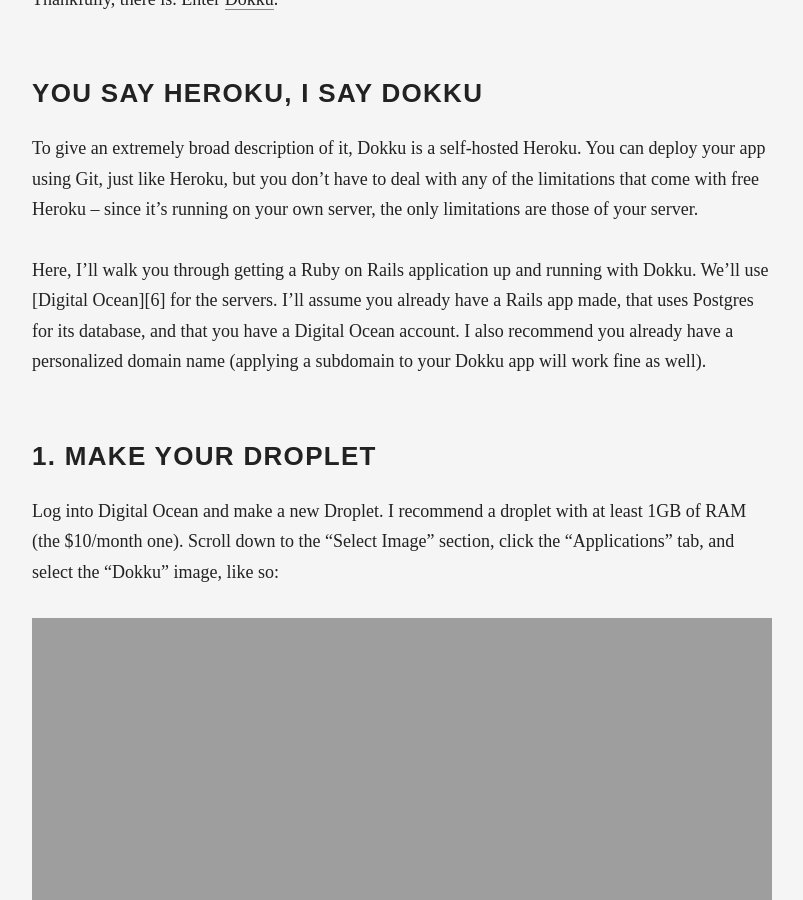
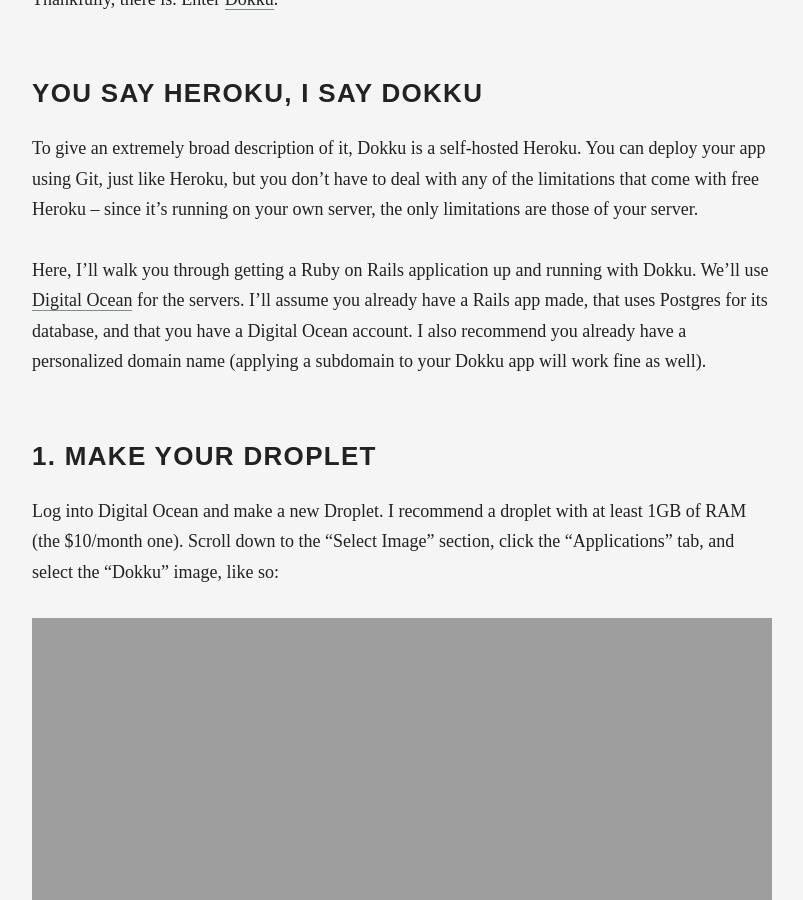
Before and after one commit to danvisintainer/jekyll-danvisintainer, a Jekyll site: the page built from _posts/2015-04-25-using-digital-ocean-and-dokku-for-easier-rails-app-deploys.md, in a window 1280 px wide and 900 px high, scrolled down 653 px. Shown: the whole window, without its empty margins (238-1041 px from the left). Built offline with Jekyll 4.4.1, drawn with Linux system fonts in a browser that asks for light colours; nearby versions of some CDN libraries; some of the changed lines change nothing that is shown; some of the changed text lies outside the part shown.

Commit message:
remove orphaned links

```diff
--- a/_posts/2015-04-25-using-digital-ocean-and-dokku-for-easier-rails-app-deploys.md
+++ b/_posts/2015-04-25-using-digital-ocean-and-dokku-for-easier-rails-app-deploys.md
@@ -19,7 +19,7 @@
 
 To give an extremely broad description of it, Dokku is a self-hosted Heroku. You can deploy your app using Git, just like Heroku, but you don’t have to deal with any of the limitations that come with free Heroku &#8211; since it’s running on your own server, the only limitations are those of your server.
 
-Here, I’ll walk you through getting a Ruby on Rails application up and running with Dokku. We’ll use [Digital Ocean][6] for the servers. I’ll assume you already have a Rails app made, that uses Postgres for its database, and that you have a Digital Ocean account. I also recommend you already have a personalized domain name (applying a subdomain to your Dokku app will work fine as well).
+Here, I’ll walk you through getting a Ruby on Rails application up and running with Dokku. We’ll use [Digital Ocean](http://www.digitalocean.com) for the servers. I’ll assume you already have a Rails app made, that uses Postgres for its database, and that you have a Digital Ocean account. I also recommend you already have a personalized domain name (applying a subdomain to your Dokku app will work fine as well).
 
 ## 1. Make your Droplet
 
@@ -107,8 +107,3 @@
 ## 6. Enjoy
 
 That should be all you need to get your app working on Dokku! You can now enjoy easier, simpler deploys, automatically-installed Rails gems, with no database or file limitations to be found.
-
- [1]: http://markytwit.herokuapp.com
- [2]: http://colorfulnyc.herokuapp.com
- [4]:
- [6]: http://www.digitalocean.com
```
